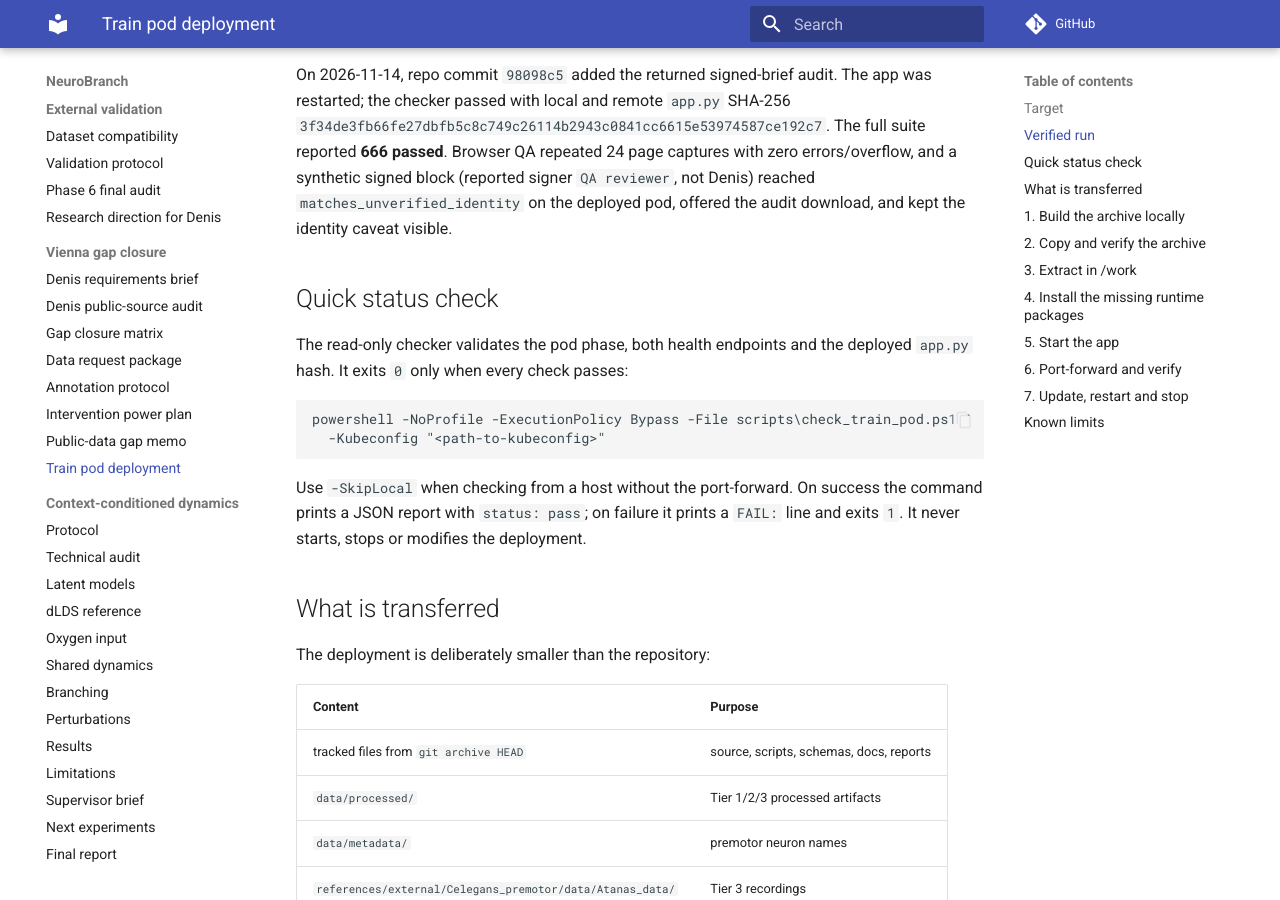
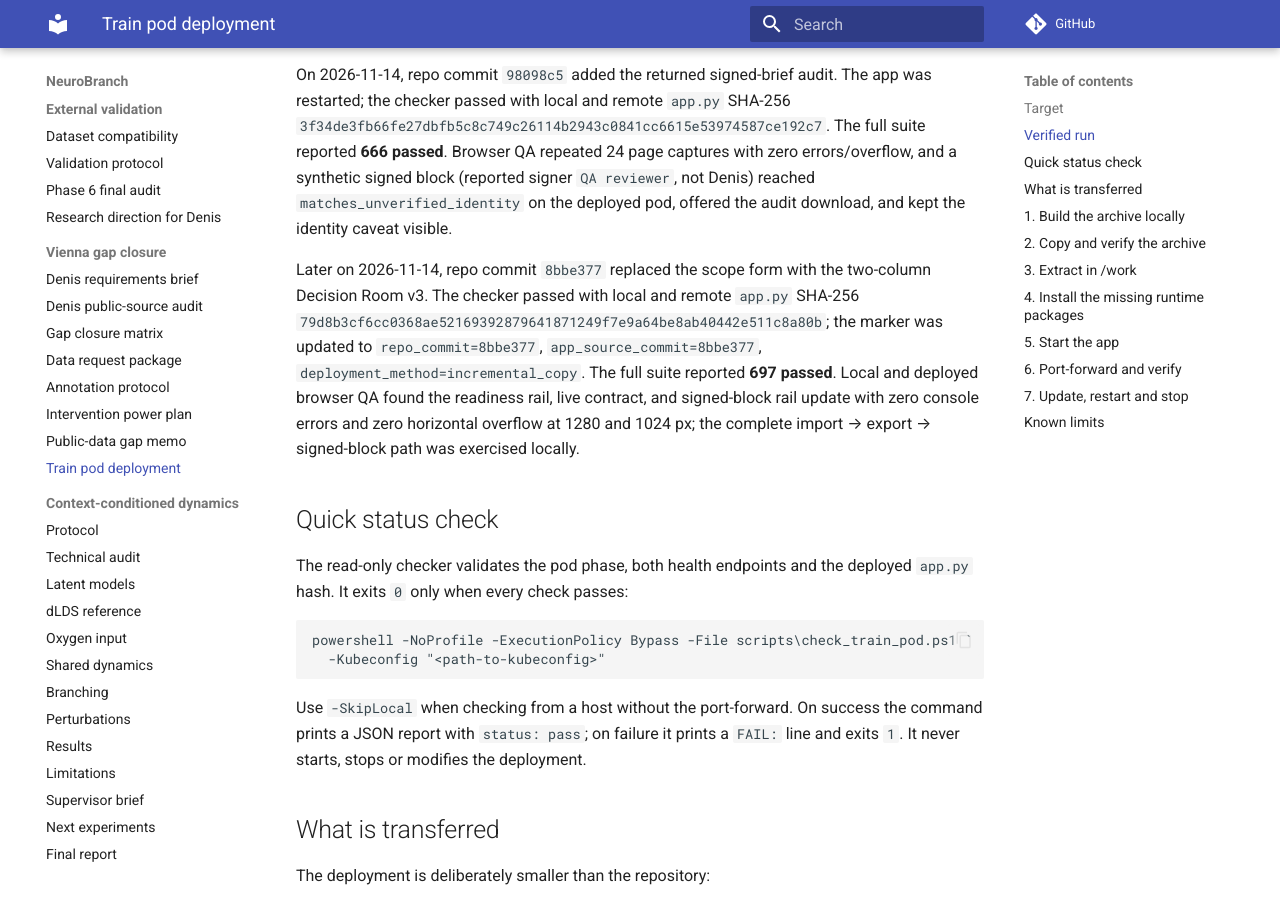
Before and after one commit to toniIepure25/neurobranch-celegans, an MkDocs documentation site: the page built from docs/POD_DEPLOYMENT_TRAIN.md, in a window 1280 px wide and 900 px high, scrolled down 1400 px. Built offline with MkDocs 1.6.1 and Material for MkDocs 9.7.7, drawn with Linux system fonts in a browser that asks for light colours; comment, search, counter and statistics services are not loaded.

Commit message:
Record decision-room deployment evidence

```diff
--- a/docs/POD_DEPLOYMENT_TRAIN.md
+++ b/docs/POD_DEPLOYMENT_TRAIN.md
@@ -56,6 +56,14 @@ the checker passed with local and remote `app.py` SHA-256
 signed block (reported signer `QA reviewer`, not Denis) reached
 `matches_unverified_identity` on the deployed pod, offered the audit download, and kept the
 identity caveat visible.
+
+Later on 2026-11-14, repo commit `8bbe377` replaced the scope form with the two-column Decision
+Room v3. The checker passed with local and remote `app.py` SHA-256
+`79d8b3cf6cc0368ae52169392879641871249f7e9a64be8ab40442e511c8a80b`; the marker was updated to
+`repo_commit=8bbe377`, `app_source_commit=8bbe377`, `deployment_method=incremental_copy`. The
+full suite reported **697 passed**. Local and deployed browser QA found the readiness rail, live
+contract, and signed-block rail update with zero console errors and zero horizontal overflow at
+1280 and 1024 px; the complete import → export → signed-block path was exercised locally.
 
 ## Quick status check
 
```
